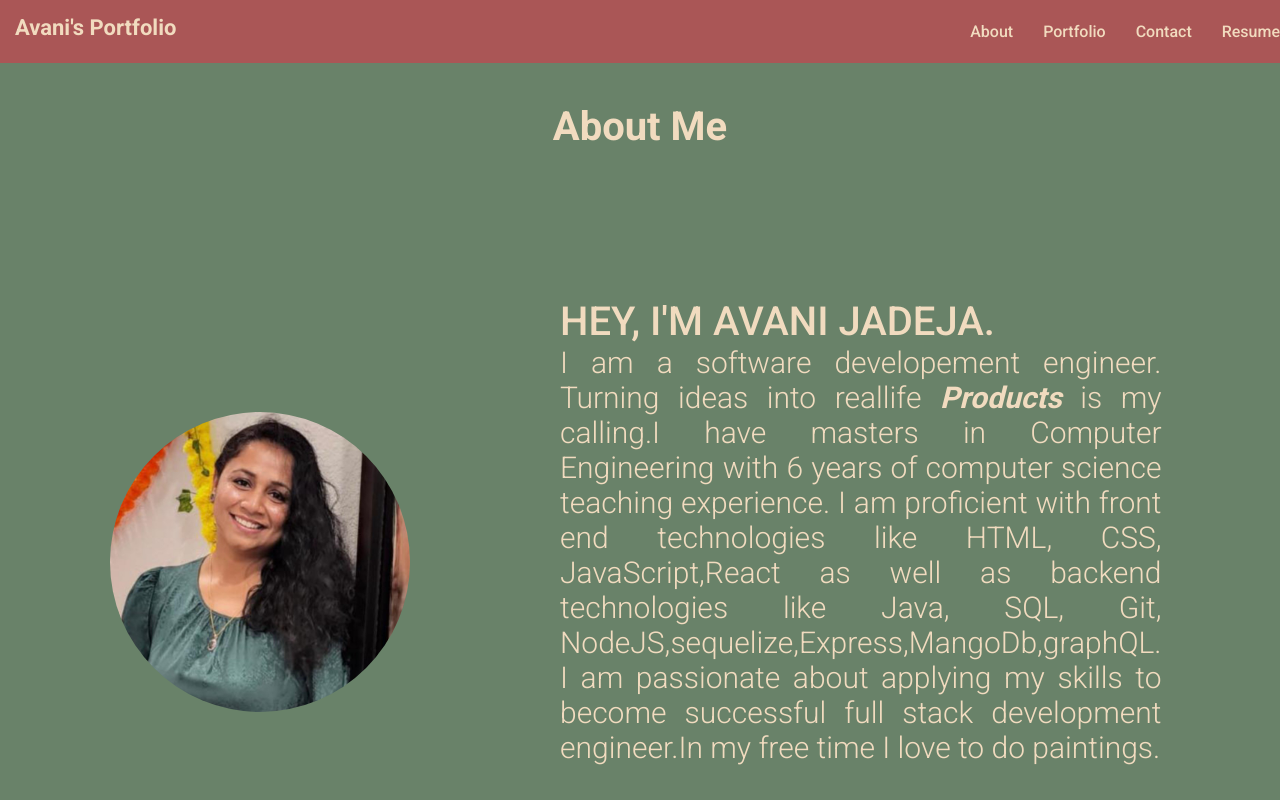
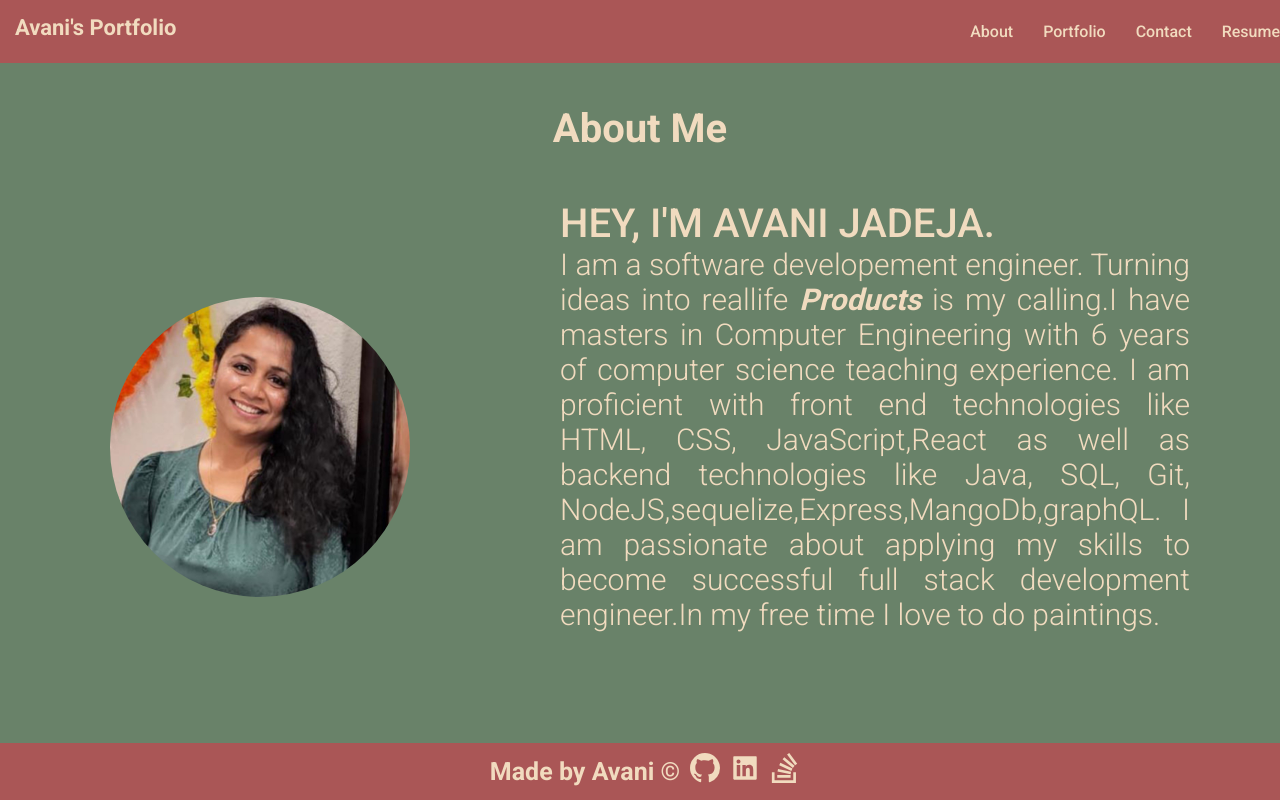
Before and after one commit to avanijadeja/react_portfolio, a React (Create React App) app: page / in a window 1280 px wide. Shown: the top 800 px of the page. Built offline with nearby package versions, Linux system fonts and the light colour scheme.

Commit message:
change css for about me

```diff
--- a/src/index.css
+++ b/src/index.css
@@ -93,9 +93,9 @@ header nav ul li a:hover {
   height: 100%;
   justify-content: space-between;
   align-items: center;
-  padding-right: 80px;
-  margin-top: 100px;
-  margin-bottom: 100px;
+  /* padding-right: 80px; */
+  /* margin-top: 100px;
+  margin-bottom: 100px; */
 }
 
 /* className information has value about me and information */
```
